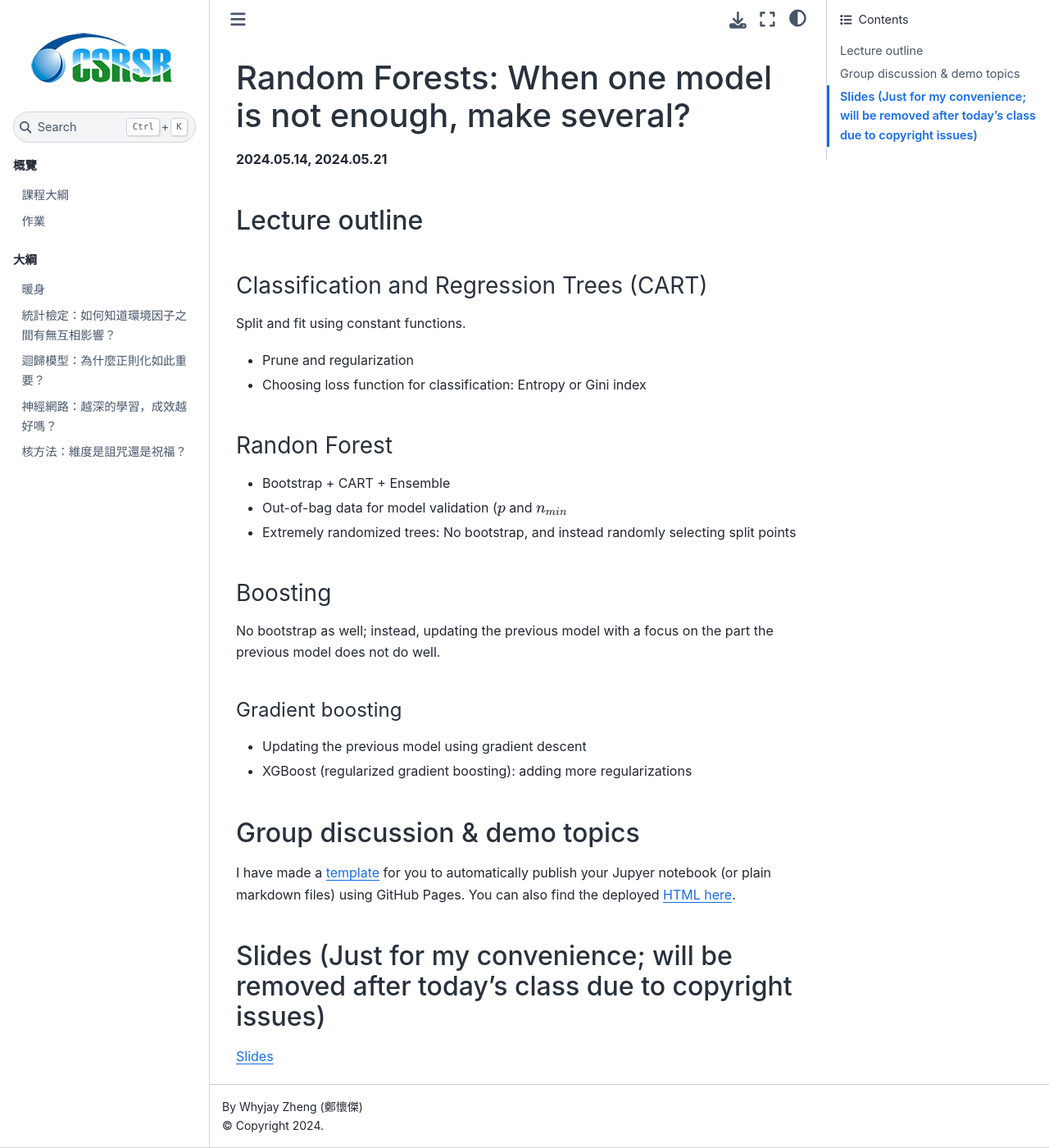
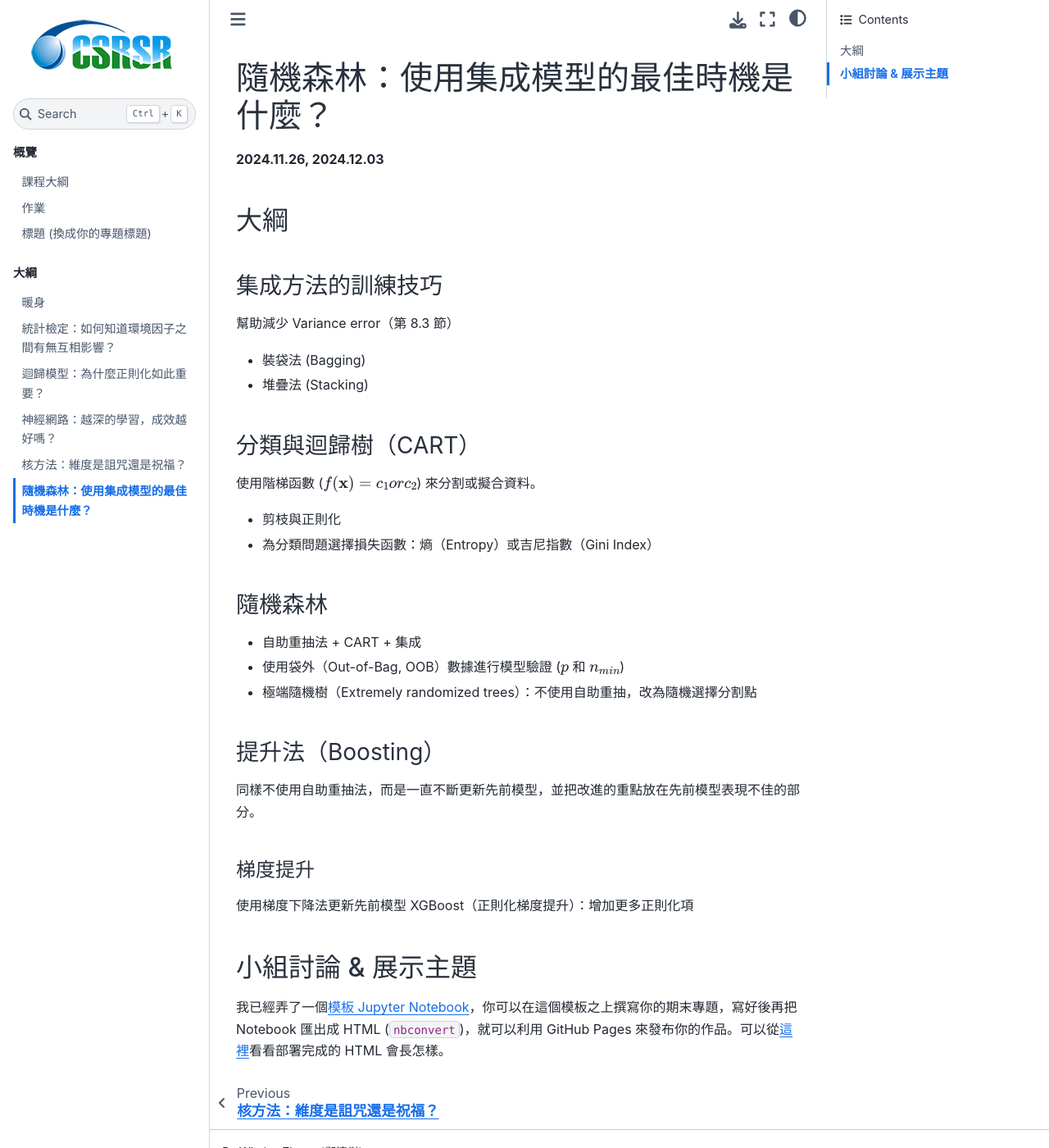
Before and after one commit to whyjz/ncu-env-data-science-zhtw, a Jupyter Book: the page built from docs/outlines/lecture10-11.md, in a window 1280 px wide and 1400 px high. Shown: the whole window at 82% size. Built offline with Jupyter Book 1.0.4 settings and Sphinx 7.4.7 and the Sphinx Book theme 1.1.4, drawn with Linux system fonts in a browser that asks for light colours.

Commit message:
Update L10-11 & Project template

```diff
--- a/docs/_toc.yml
+++ b/docs/_toc.yml
@@ -5,6 +5,7 @@ parts:
     chapters:
     - file: syllabus
     - file: assignments
+    - file: project
 
   - caption: 大綱
     chapters:
@@ -13,5 +14,5 @@ parts:
     - file: outlines/lecture4-5
     - file: outlines/lecture6-7
     - file: outlines/lecture8-9
-    # - file: outlines/lecture10-11
+    - file: outlines/lecture10-11
     # - file: outlines/lecture12
--- a/docs/outlines/lecture10-11.md
+++ b/docs/outlines/lecture10-11.md
@@ -1,35 +1,38 @@
-# Random Forests: When one model is not enough, make several?
+# 隨機森林：使用集成模型的最佳時機是什麼？
 
-**2024.05.14, 2024.05.21**
+**2024.11.26, 2024.12.03**
 
-## Lecture outline
+## 大綱
 
-### Classification and Regression Trees (CART)
+### 集成方法的訓練技巧
 
-Split and fit using constant functions.
+幫助減少 Variance error（第 8.3 節）
 
-- Prune and regularization
-- Choosing loss function for classification: Entropy or Gini index
+- 裝袋法 (Bagging)
+- 堆疊法 (Stacking)
 
-### Randon Forest
+### 分類與迴歸樹（CART）
 
-- Bootstrap + CART + Ensemble
-- Out-of-bag data for model validation ($p$ and $n_{min}$
-- Extremely randomized trees: No bootstrap, and instead randomly selecting split points
+使用階梯函數 ($f(\textbf{x}) = c_1 or c_2$) 來分割或擬合資料。
 
-### Boosting
+- 剪枝與正則化
+- 為分類問題選擇損失函數：熵（Entropy）或吉尼指數（Gini Index）
 
-No bootstrap as well; instead, updating the previous model with a focus on the part the previous model does not do well.
+### 隨機森林
 
-#### Gradient boosting
+- 自助重抽法 + CART + 集成
+- 使用袋外（Out-of-Bag, OOB）數據進行模型驗證 ($p$ 和 $n_{min}$)
+- 極端隨機樹（Extremely randomized trees）：不使用自助重抽，改為隨機選擇分割點
 
-- Updating the previous model using gradient descent
-- XGBoost (regularized gradient boosting): adding more regularizations
+### 提升法（Boosting）
 
-## Group discussion & demo topics
+同樣不使用自助重抽法，而是一直不斷更新先前模型，並把改進的重點放在先前模型表現不佳的部分。
 
-I have made a [template](https://github.com/whyjz/ncu-env-data-science-template) for you to automatically publish your Jupyer notebook (or plain markdown files) using GitHub Pages. You can also find the deployed [HTML here](https://whyjz.github.io/ncu-env-data-science-template/project.html).
+#### 梯度提升
 
-## Slides (Just for my convenience; will be removed after today's class due to copyright issues)
+使用梯度下降法更新先前模型
+XGBoost（正則化梯度提升）：增加更多正則化項
 
-[Slides](https://docs.google.com/presentation/d/17eIMIMbfPACRaUueoTIXn2FfH2eFSqOPnURORtjEc3g/edit?usp=sharing)
+## 小組討論 & 展示主題
+
+我已經弄了一個[模板 Jupyter Notebook](https://github.com/whyjz/ncu-env-data-science-zhtw/blob/main/docs/project.ipynb)，你可以在這個模板之上撰寫你的期末專題，寫好後再把 Notebook 匯出成 HTML (`nbconvert`)，就可以利用 GitHub Pages 來發布你的作品。可以從[這裡](https://whyjz.github.io/ncu-env-data-science-zhtw/project.html)看看部署完成的 HTML 會長怎樣。
```
Also changed, not shown: docs/outlines/lecture6-7.md (+0 -8 lines), docs/project.ipynb (added).
